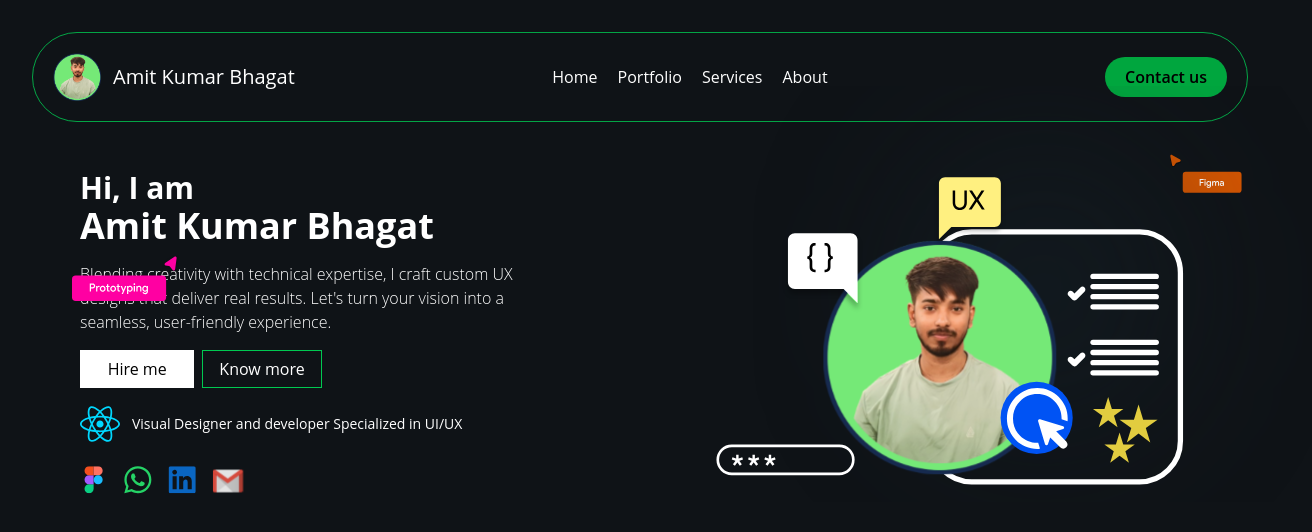
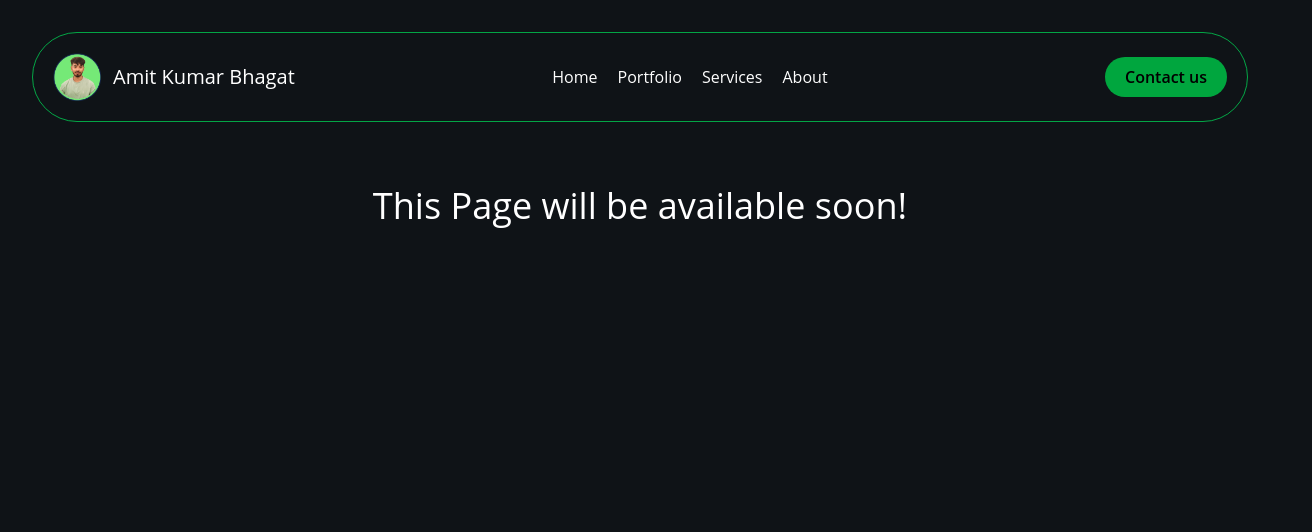
Before and after one commit to Amit-kumar-bhagat/My-portfolio, a React (Vite) app: page /about in a window 1280 px wide. Shown: the top 532 px of the page, 1312 px wide, since content can reach past the window. Built offline with nearby package versions, Linux system fonts and the light colour scheme.

Commit message:
Added About page component

```diff
--- a/package.json
+++ b/package.json
@@ -13,6 +13,7 @@
     "@tailwindcss/vite": "^4.1.10",
     "react": "^19.1.0",
     "react-dom": "^19.1.0",
+    "react-router-dom": "^7.6.2",
     "tailwindcss": "^4.1.10"
   },
   "devDependencies": {
--- a/src/App.jsx
+++ b/src/App.jsx
@@ -5,14 +5,25 @@ import "./App.css";
 import Navigation from "./components/Navigation";
 import Hero from "./components/Hero";
 import PrototypeIcon from "./components/PrototypeIcon";
+import About from "./Pages/About";
+import { BrowserRouter as Router, Routes, Route } from "react-router-dom";
 
 function App() {
   return (
-    <>
-      <Navigation />
-      <Hero />
-      <PrototypeIcon />
-    </>
+
+      <Router>
+        <Navigation />
+        <Routes>
+          <Route path="/" element={<><Hero /> <PrototypeIcon /> </>}/>
+
+          <Route path="/about" element={<About />} />
+        </Routes>
+
+
+      </Router>
+
+
+
   );
 }
 
--- /dev/null
+++ b/src/Pages/About.jsx
@@ -0,0 +1,8 @@
+const About =()=>{
+    return (
+
+        <h1 className="mt-16 text-4xl text-white"> This Page will be available soon!</h1>
+    )
+}
+
+export default About;
--- a/src/components/Navigation.jsx
+++ b/src/components/Navigation.jsx
@@ -1,8 +1,8 @@
+import { Link } from "react-router-dom";
 import logo from "../assets/logo.png";
 
 const Navigation = () => {
   return (
-
     <div id="header" class="border rounded-full border-green-500/80">
       <header class="text-gray-600 body-font">
         <div class="container mx-auto flex flex-wrap p-5 flex-col md:flex-row items-center text-white">
@@ -20,9 +20,12 @@ const Navigation = () => {
             <a href="#" class="mr-5 hover:text-green-600 cursor-pointer">
               Services
             </a>
-          <a href="#" class="mr-5 hover:text-green-600 cursor-pointer">
+            <Link
+              to="/about"
+              className="mr-5 hover:text-green-600 cursor-pointer"
+            >
               About
-          </a>
+            </Link>
           </nav>
           <button class=" cursor-pointer text-black font-semibold inline-flex items-center bg-green-600 border-0 py-2 px-5 focus:outline-none hover:bg-green-800 transition-all delay-100 rounded-full text-base mt-4 md:mt-0">
             Contact us
@@ -41,7 +44,7 @@ const Navigation = () => {
         </div>
       </header>
     </div>
-  )
+  );
 };
 
 export default Navigation;
```
Also changed, not shown: 1 other file (tests, documents, lock files or other folders). Lines whose indentation alone changed are shown as unchanged.
